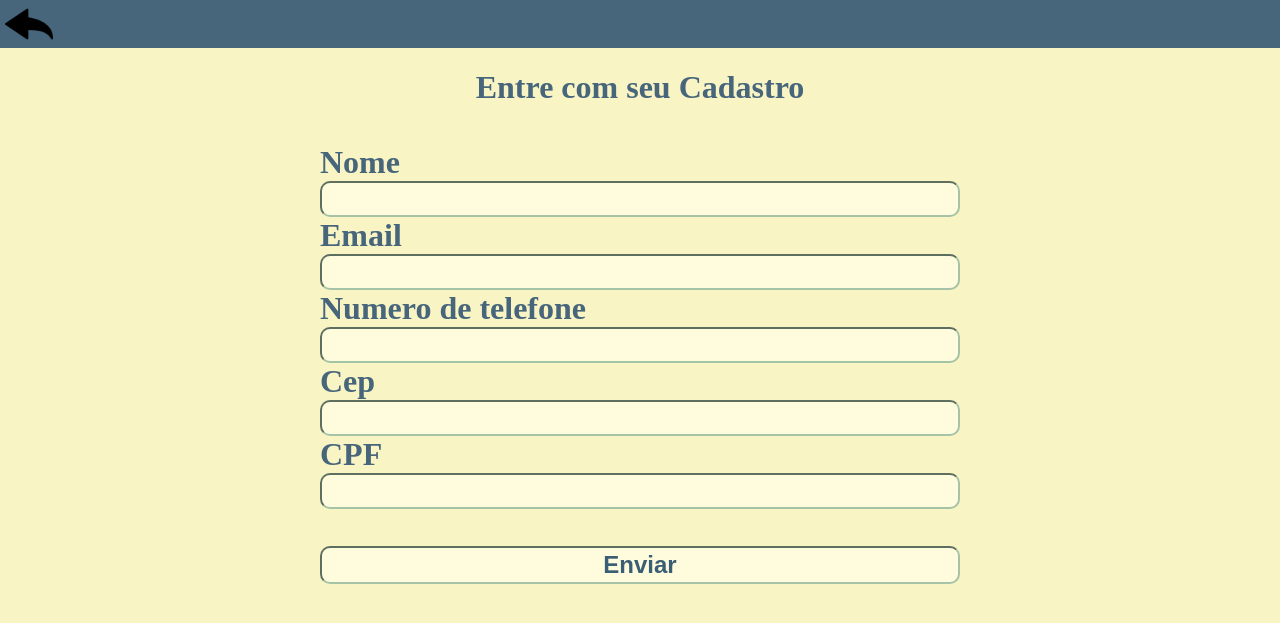
After one commit to Ga1lahad/Techweb-4B, a PHP site: page /Menus/Cadastro.html in a window 1280 px wide. The commit adds this page. Shown: the top 623 px of the page. Run offline with PHP 8.4, Linux system fonts and the light colour scheme.

Commit message:
A tela de cadastro foi editada e criado a conexao com o banco de dados, banco de dados atualizado com senha.

```diff
--- /dev/null
+++ b/Menus/Cadastro.html
@@ -0,0 +1,40 @@
+<!DOCTYPE html>
+<html lang="pt-br">
+
+<head>
+    <meta charset="UTF-8">
+    <meta name="viewport" content="width=device-width, initial-scale=1.0">
+    <link rel="stylesheet" href="../style.css">
+
+    <title>Cadastro</title>
+</head>
+
+<body>
+    <div style="height: 3rem;">
+        <nav>
+            <a href="../"><img class="re" src="../utilidades/imgs/re.png" alt="Seta de Retorno"></a>
+        </nav>
+    </div>
+    <div class="centralizado">
+        <h1>Entre com seu Cadastro</h1>
+    </div>
+    <div class="centralizado" style="margin-top: 1rem;">
+        <form id="form" class="formCadastro" action="" autocomplete="off">
+            <label class="labelCadastro" for="nome">Nome</label>
+            <input id="nome" class="inputCadastro" value="" type="text">
+            <label class="labelCadastro" for="email">Email</label>
+            <input id="email" class="inputCadastro" type="email">
+            <label class="labelCadastro" for="telefone">Numero de telefone</label>
+            <input id="telefone" class="inputCadastro" type="tel">
+            <label class="labelCadastro" for="cep">Cep</label>
+            <input id="cep" class="inputCadastro" type="number">
+            <label class="labelCadastro" for="cpf">CPF</label>
+            <input id="cpf" class="inputCadastro" type="number">
+            <br>
+            <input id="enviar" class="inputEnviar" type="submit" value="Enviar">
+        </form>
+    </div>
+</body>
+<script src="../utilidades/javascripts/cadastro.js"></script>
+
+</html>
--- a/style.css
+++ b/style.css
@@ -7,6 +7,8 @@
    color: #47667b;
 }
 
+
+
 body {
    margin: 0%;
    padding: 0%;
@@ -15,13 +17,40 @@ body {
 }
 
 nav {
-   position: sticky;
+   position: fixed;
    display: block;
    width: 100%;
    height: 3rem;
    background: #47667b;
+   border: 2px;
 }
-.aindex{
+
+.labelCadastro {
+   font-size: 2rem;
+   text-align: left;
+}
+
+.inputCadastro {
+   background-color: #fffcde;
+   color: #3b5e75;
+   border-radius: 10px;
+   padding: 7px;
+   font-size: medium;
+   border-color: #a5c3a7;
+}
+
+.inputEnviar {
+   background-color: #fffcde;
+   color: #3b5e75;
+   border-radius: 10px;
+   padding: 3px;
+   font-size: x-large;
+   font-weight: 700;
+   border-color: #a5c3a7;
+   border-style: inset;
+}
+
+.aindex {
    text-decoration: none;
    color: #3b5e75;
    font-weight: 800;
@@ -51,6 +80,16 @@ nav {
    display: flex;
    flex-direction: column;
    justify-content: center;
-   text-decoration:none;
+   text-decoration: none;
    font-size: 2rem;
 }
+
+.formCadastro {
+   display: flex;
+   flex-direction: column;
+   justify-content: center;
+   text-decoration: none;
+   font-size: 2rem;
+   width: 50%;
+   align-items: stretch;
+}
--- /dev/null
+++ b/utilidades/javascripts/cadastro.js
@@ -0,0 +1,13 @@
+const form = document.getElementById("form");
+const enviar = document.getElementById("enviar");
+const nome = document.getElementById("nome");
+const email = document.getElementById("email");
+const telefone = document.getElementById("telefone");
+const cep = document.getElementById("cep");
+const cpf = document.getElementById("cpf");
+
+form.addEventListener(onsubmit, preencher());
+
+function preencher() {
+    console.log(nome.getAttribute.value);
+}
```
Also changed, not shown: Menus/Cadastro.php (deleted, +0 -14 lines), techweb.sql (+5 -4 lines), utilidades/conexao.php (+9 -1 lines).
